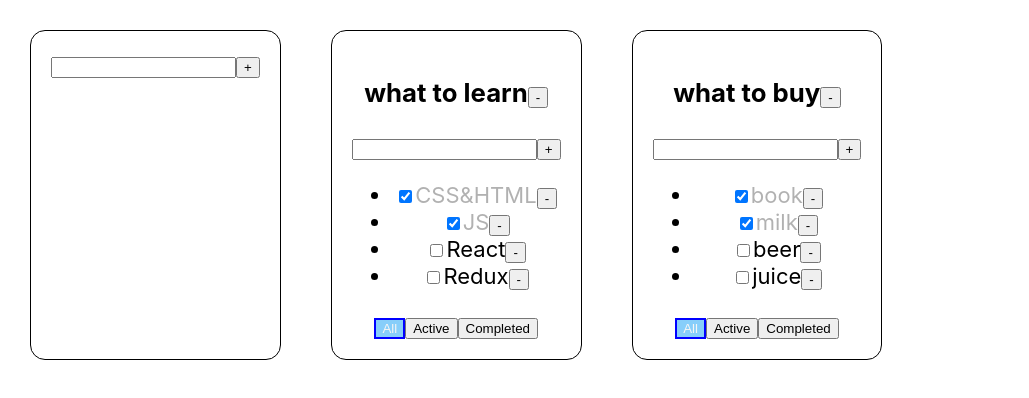
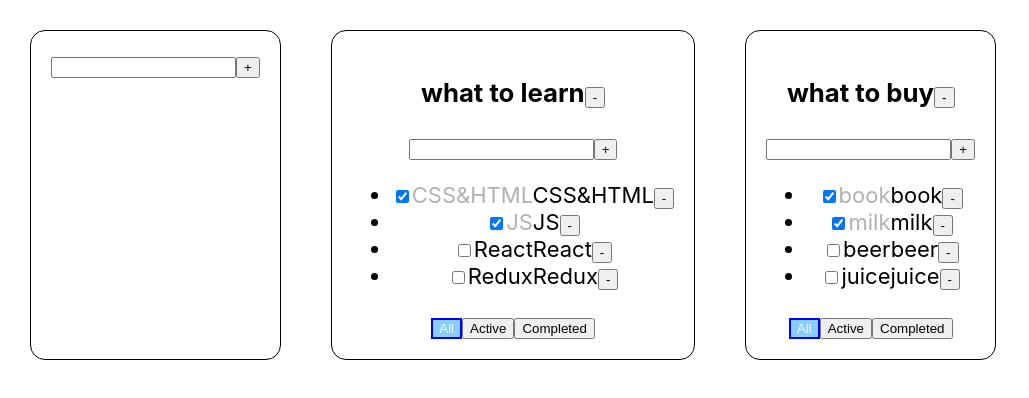
Before and after one commit to boevoivertolet/oh-shit-here-we-go-again, a React (Create React App) app: page / in a window 1280 px wide. Shown: the top 398 px of the page, without its empty margins (0-1029 px from the left). Built offline with nearby package versions, Linux system fonts and the light colour scheme.

Commit message:
create EditableSpan.tsx

```diff
--- a/src/App.tsx
+++ b/src/App.tsx
@@ -9,6 +9,9 @@ export type TodolistType = {
     title: string
     filter: FilterValuesType
 }
+type StateTaskType ={
+    [key: string]:  Array<TasksType>
+}
 
 export type FilterValuesType = 'all' | 'completed' | 'active';
 
@@ -18,7 +21,7 @@ function App() {
     let todolistsId2 = v1()
 
 
-    let [tasks, setTasks] = useState({
+    let [tasks, setTasks] = useState<StateTaskType>({
         [todolistsId1]: [
             {taskId: v1(), title: 'CSS&HTML', isDone: true},
             {taskId: v1(), title: 'JS', isDone: true},
--- /dev/null
+++ b/src/EditableSpan.tsx
@@ -0,0 +1,11 @@
+import React from 'react';
+
+type EditableSpanPropsType = {
+    title: string
+}
+
+export function EditableSpan(props: EditableSpanPropsType) {
+    return (
+        <span>{props.title}</span>
+    )
+}
--- a/src/Todolist.tsx
+++ b/src/Todolist.tsx
@@ -1,6 +1,7 @@
 import React, {ChangeEvent} from 'react';
 import {FilterValuesType} from './App';
 import {AddItemForm} from './AddItemForm';
+import {EditableSpan} from './EditableSpan';
 
 
 export type TasksType = {
@@ -61,6 +62,7 @@ export function Todolist(props: TodolistPropsType) {
                             return <li key={task.taskId}><input onChange={checkboxOnChange} type="checkbox"
                                                                 checked={task.isDone}></input><span
                                 className={task.isDone ? 'is-done' : ''}>{task.title}</span>
+                                <EditableSpan title={task.title}/>
                                 <button onClick={onClickRemoveTask}>-
                                 </button>
                             </li>
```
